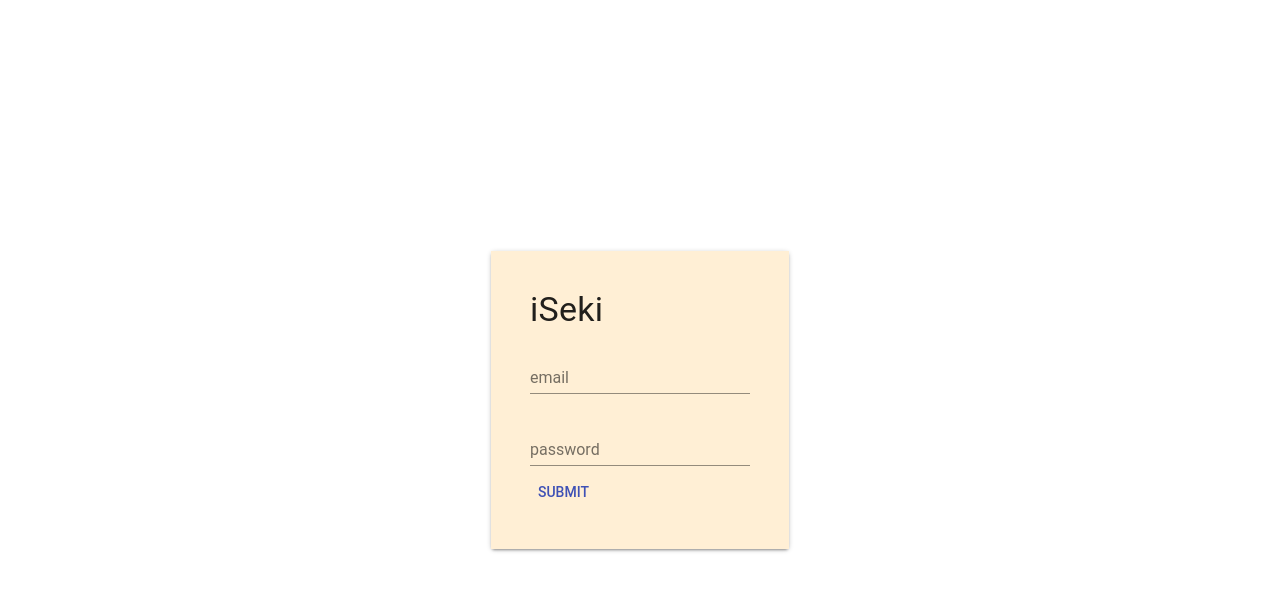
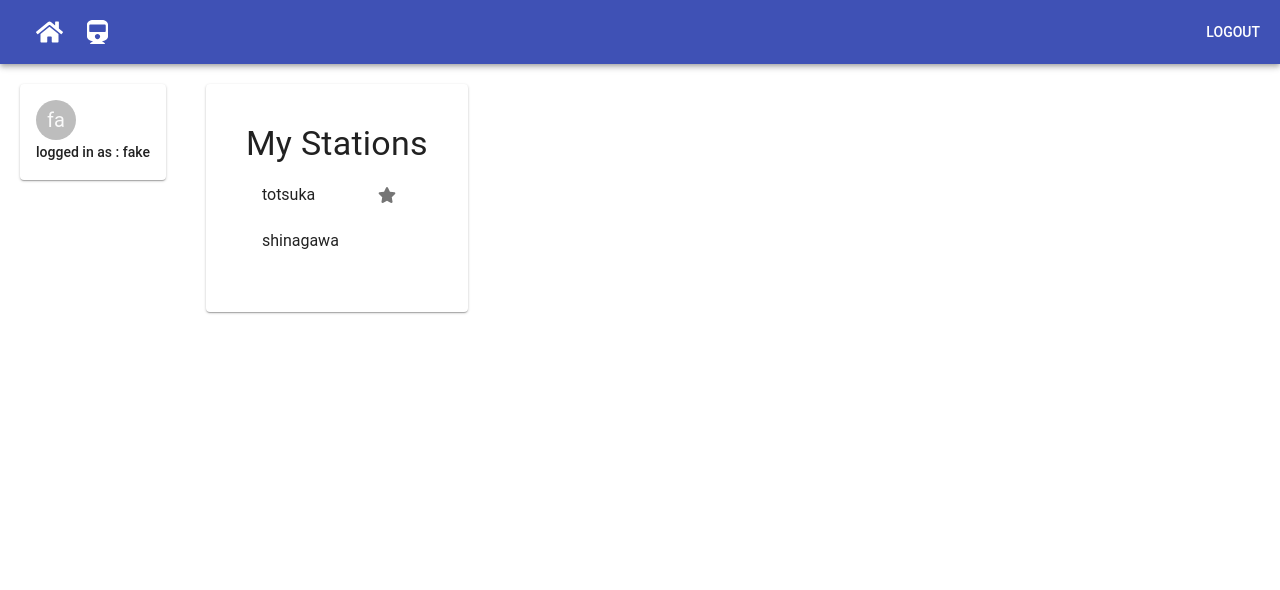
Before and after one commit to wentingd/iseki, a React (Create React App) app: page / in a window 1280 px wide. Shown: the top 590 px of the page. Built offline with nearby package versions, Linux system fonts and the light colour scheme.

Commit message:
add routes & component for TrainInfo

```diff
--- a/src/components/App.css
+++ /dev/null
@@ -1,31 +0,0 @@
-.App {
-  text-align: center;
-}
-
-.App-logo {
-  animation: App-logo-spin infinite 20s linear;
-  height: 40vmin;
-}
-
-.App-header {
-  min-height: 100vh;
-  display: flex;
-  flex-direction: column;
-  align-items: center;
-  justify-content: center;
-  font-size: calc(10px + 2vmin);
-  color: white;
-}
-
-.App-link {
-  color: #61dafb;
-}
-
-@keyframes App-logo-spin {
-  from {
-    transform: rotate(0deg);
-  }
-  to {
-    transform: rotate(360deg);
-  }
-}
--- a/src/components/AppBar.js
+++ b/src/components/AppBar.js
@@ -1,14 +1,19 @@
 import React, { Component } from 'react';
-import { AppBar, IconButton, Button, Toolbar, Typography } from '@material-ui/core';
+import { Grid, AppBar, IconButton, Button, Toolbar, Typography } from '@material-ui/core';
+import { Link } from 'react-router-dom'
 import styled from 'styled-components';
 import { FontAwesomeIcon } from '@fortawesome/react-fontawesome';
-import { faTrain } from '@fortawesome/free-solid-svg-icons';
+import { faHome, faTrain } from '@fortawesome/free-solid-svg-icons';
 import { connect } from 'react-redux';
 import { logout } from '../store/actions';
 
-const RightPulledButton = styled(Button)`
-    marginLeft: -12,
-    marginRight: 20
+const StyledToolbar = styled(Toolbar)`
+    a {
+        color: #FFF;
+    }
+    a:hover {
+        color: #FFF
+    }
 `
 
 export class Appbar extends Component {
@@ -16,17 +21,31 @@ export class Appbar extends Component {
     render() {
         return (
         <AppBar position="static" color="primary">
-            <Toolbar>
-                <IconButton
-                    color="inherit">
-                    <FontAwesomeIcon icon={faTrain} />
-                </IconButton>
-                <RightPulledButton
-                    color="inherit"
-                    onClick={(e) => this.props.logout()}>
-                        logout
-                </RightPulledButton>
-            </Toolbar>
+            <StyledToolbar>
+                <Grid
+                    justify="space-between"
+                    container
+                    spacing={24}
+                    >
+                    <Grid item>
+                    <Link to='/' >
+                        <IconButton color="inherit">
+                            <FontAwesomeIcon icon={faHome} />
+                        </IconButton>
+                    </Link>
+                    <Link to='/trains'>
+                        <IconButton color="inherit">
+                            <FontAwesomeIcon icon={faTrain} />
+                        </IconButton>
+                    </Link>
+                    </Grid>
+                    <Button
+                        color="inherit"
+                        onClick={(e) => this.props.logout()}>
+                            logout
+                    </Button>
+                </Grid>
+            </StyledToolbar>
         </AppBar>
         );
     }
--- a/src/components/Home.js
+++ /dev/null
@@ -1,28 +0,0 @@
-import React, { Component } from 'react';
-import Profile from './Profile';
-import Appbar from './AppBar';
-import { connect } from 'react-redux';
-import { Typography } from '@material-ui/core';
-
-export class Home extends Component {
-
-    render() {
-        return (
-            <div>
-                <Appbar />
-                <Typography component="h1" variant="h1" gutterBottom>
-                    Home
-                </Typography>
-                <Profile username={this.props.username}/>
-            </div>
-        );
-    }
-}
-
-const mapStateToProps = (state, ownProps) => {
-	return {
-		username: state.user.username
-	};
-}
-
-export default connect(mapStateToProps)(Home);
--- /dev/null
+++ b/src/components/HomePage.js
@@ -0,0 +1,40 @@
+import React, { Component } from 'react';
+import Profile from './Profile';
+import StationsInfoCard from './StationsInfoCard';
+import Appbar from './Appbar';
+import { connect } from 'react-redux';
+import { Grid, Typography } from '@material-ui/core';
+
+const mockMyStations = [
+    { name: 'totsuka', fav: true },
+    { name: 'shinagawa' }
+]
+
+export class Home extends Component {
+
+    render() {
+        return (
+            <div style={{ padding: 20 }}>
+                <Grid container spacing={40}>
+                    <Grid item>
+                        <Profile username={this.props.username}/>
+                    </Grid>
+                    <Grid item>
+                    <StationsInfoCard
+                        label='My Stations'
+                        stations={mockMyStations}
+                        />
+                    </Grid>
+                </Grid>
+            </div>
+        );
+    }
+}
+
+const mapStateToProps = (state, ownProps) => {
+	return {
+		username: state.user.username
+	};
+}
+
+export default connect(mapStateToProps)(Home);
--- /dev/null
+++ b/src/components/StationsInfoCard.js
@@ -0,0 +1,59 @@
+import React, { Component } from 'react';
+import { connect } from 'react-redux';
+import { Typography, Button, Paper, Card, List, ListItem, ListItemText, ListItemIcon, ListSubheader } from '@material-ui/core';
+import styled from 'styled-components';
+import { FontAwesomeIcon } from '@fortawesome/react-fontawesome';
+import { faStar } from '@fortawesome/free-solid-svg-icons';
+
+const StyledCard = styled(Card)`
+    padding: 2.5em;
+    background: grey;
+`
+
+export class StationsInfoCard extends Component {
+
+    constructor(props){
+        super(props);
+        this.state = {
+            label: '',
+            stations: []
+        }
+    }
+
+    componentDidMount(nextProps){
+        this.setState({
+            label: this.props.label,
+            stations: this.props.stations
+        })
+    }
+
+    render() {
+        return (
+            <StyledCard>
+                <Typography component='h4' variant='h4'>
+                    {this.state.label}
+                </Typography>
+                <List>
+                    {
+                        this.state.stations.map(
+                            station =>
+                            <ListItem button>
+                                <ListItemText>
+                                {station.name}
+                                </ListItemText>
+                                {
+                                    station.fav ?
+                                    <ListItemIcon>
+                                        <FontAwesomeIcon icon={faStar} />
+                                    </ListItemIcon> : null
+                                }
+                            </ListItem>
+                        )
+                    }
+                </List>
+            </StyledCard>
+        )
+    }
+}
+
+export default connect()(StationsInfoCard);
--- /dev/null
+++ b/src/components/TrainsPage.js
@@ -0,0 +1,36 @@
+import React, { Component } from 'react';
+import { connect } from 'react-redux';
+import { Typography, Button, Paper } from '@material-ui/core';
+import styled from 'styled-components'
+
+const mockTrainData = [
+    {name:'tokaidou', stations: [{ name:'totsuka' }, { name:'yokohama' }, { name:'kawasaki' }]},
+    {name:'yokosuka', stations: [{ name:'totsuka' }, { name:'east totsuka' }]},
+    {name:'hakone touzan', stations: [{ name:'odawara' }, { name:'hakone yumoto' }]}
+];
+
+const StyledPaper = styled(Paper)`
+    padding: 2em;
+    background: indigo;
+`
+
+export class TrainsPage extends Component {
+
+    lineInfoPaper = (line) =>
+        <StyledPaper>
+            <Typography variant='h3'>{line.name}</Typography>
+            {
+                line.stations.map(station => <Button>{station.name}</Button>)
+            }
+        </StyledPaper>
+
+    render() {
+        return (
+            mockTrainData.map(
+                line => this.lineInfoPaper(line)
+            )
+        )
+    }
+}
+
+export default connect()(TrainsPage);
--- a/src/index.js
+++ b/src/index.js
@@ -10,7 +10,7 @@ const store = initStore();
 
 ReactDOM.render(
   <Provider store={store}>
-    <App store={store}/>
+    <App/>
   </Provider>,
   document.getElementById("root")
 );
--- a/src/routes.js
+++ b/src/routes.js
@@ -1,28 +1,21 @@
 import React from "react"
-import { BrowserRouter, Route, Link } from "react-router-dom"
-import Home from './components/Home'
+import { BrowserRouter, Route } from 'react-router-dom'
+import HomePage from './components/HomePage'
+import TrainsPage from './components/TrainsPage'
+import Appbar from './components/Appbar'
 
 export default (store, history) => {
 
-	// const requireAuth = (nextState, replace, callback) => {
-	// 	const { user: { isAuthenticated } } = store.getState()
-	// 	if (!isAuthenticated) {
-	// 		// Takes a Location object
-	// 		// https://github.com/mjackson/history/blob/master/docs/Location.md
-	// 		replace({
-	// 			pathname: "/login",
-	// 			state: { nextPathname: nextState.location.pathname }
-	// 		})
-	// 	}
-	// 	callback()
-	// }
-
 	return(
-		<BrowserRouter>
 		<div>
-		  <Route exact path='/' component={Home} />
+			<BrowserRouter>
+				<div>
+					<Appbar />
+					<Route exact path='/' component={HomePage} />
+					<Route exact path='/trains' component={TrainsPage} />
+				</div>
+			</BrowserRouter>
 		</div>
-	  </BrowserRouter>
 	)
 
 }
--- a/src/store/reducers.js
+++ b/src/store/reducers.js
@@ -2,8 +2,10 @@ import * as types from "./constants"
 
 const initialState = {
     user: {
-        username: '',
-        isAuthenticated: false
+        // username: '',
+        // isAuthenticated: false
+        username: 'fake',
+        isAuthenticated: true
     }
 }
 
```
